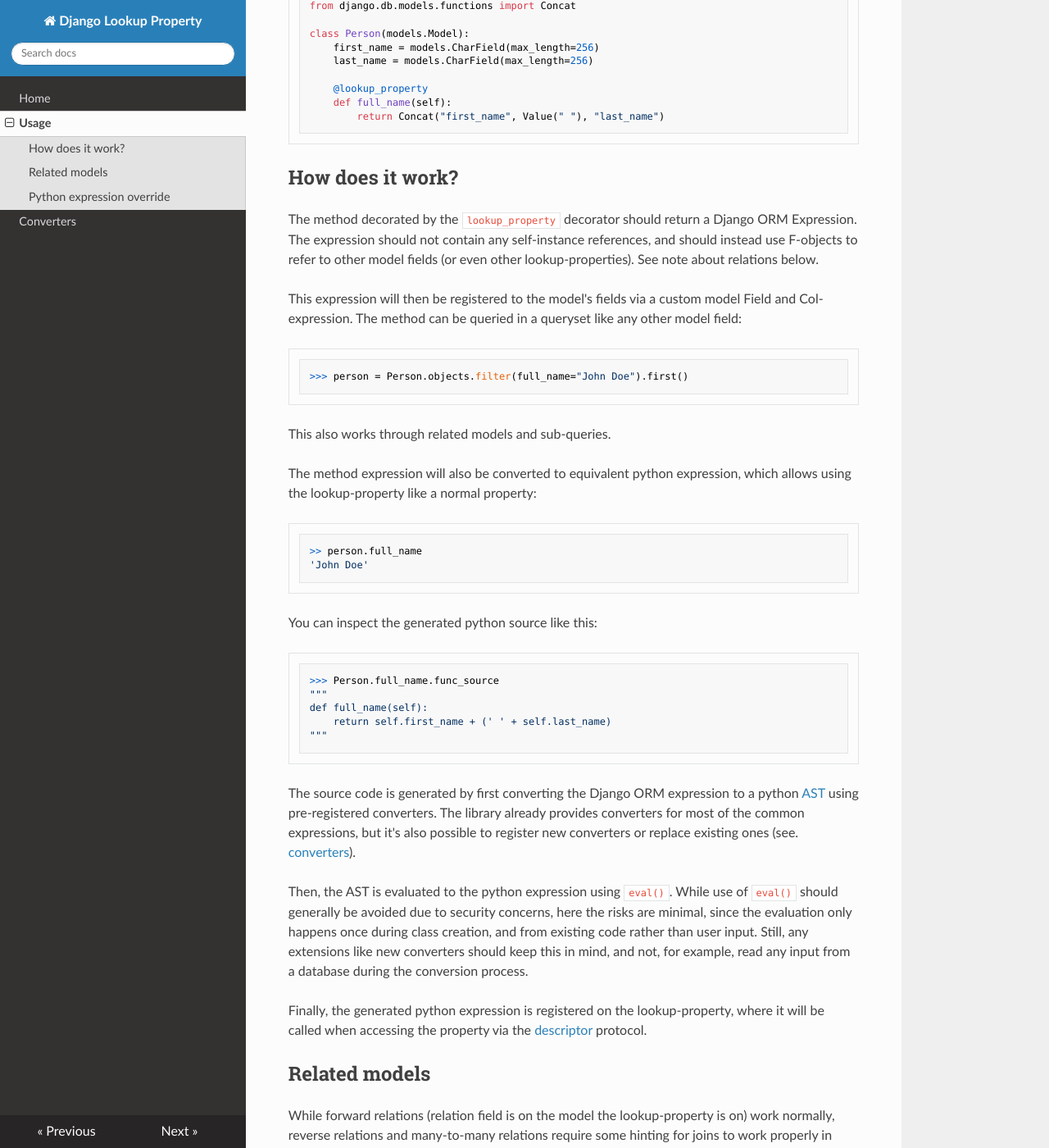
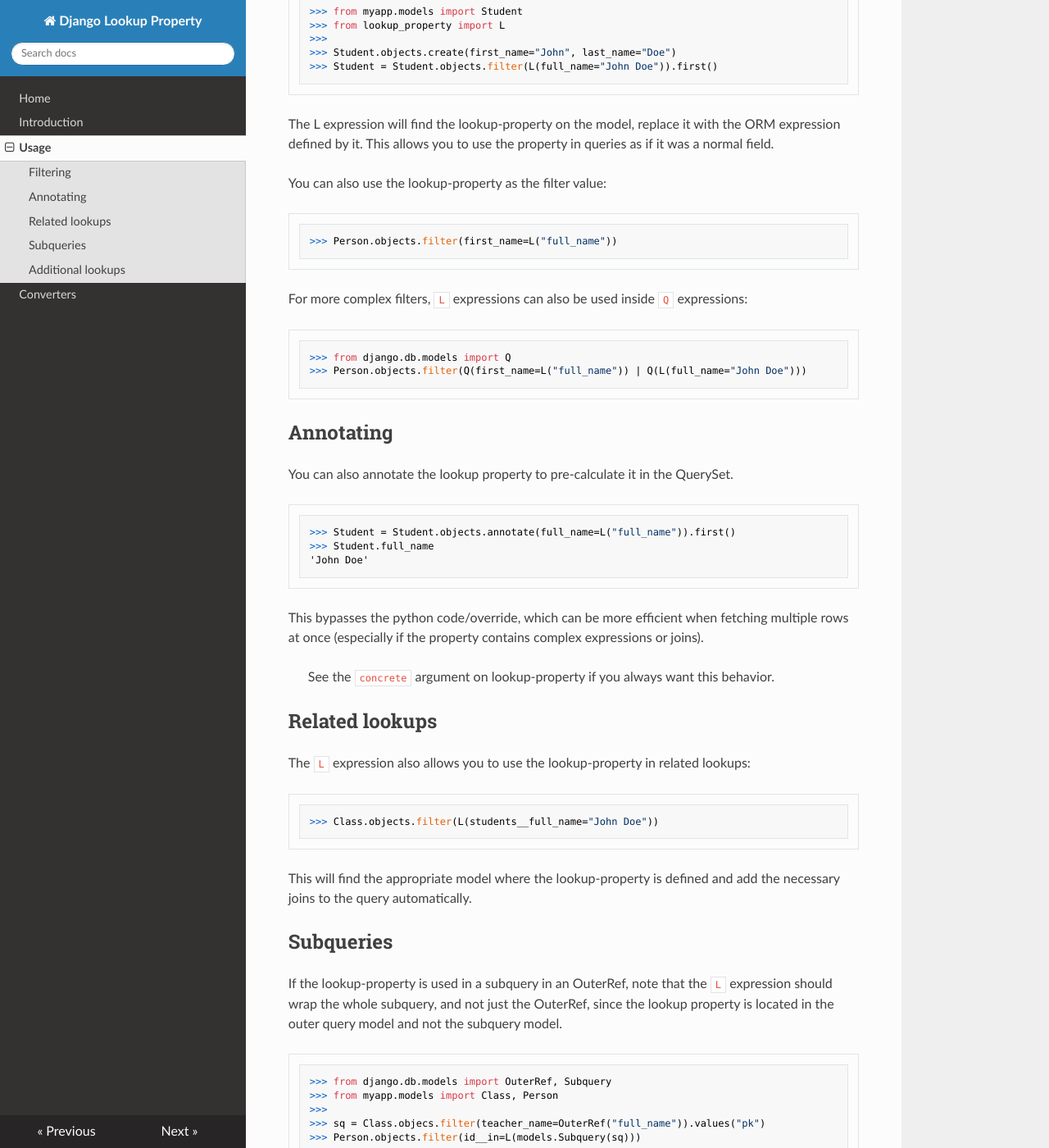
Before and after one commit to MrThearMan/django-lookup-property, an MkDocs documentation site: the page built from docs/usage.md, in a window 1280 px wide and 1400 px high, scrolled down 285 px. Shown: the whole window at 82% size. Built offline with MkDocs 1.6.1, drawn with Linux system fonts in a browser that asks for light colours; nearby versions of some CDN libraries; a script that is not in the unit is left out; some of the changed text lies outside the part shown.

Commit message:
Add doc and remove join=True and make lookup-property static

````diff
--- a/docs/usage.md
+++ b/docs/usage.md
@@ -1,152 +1,78 @@
-# How to Use
+# Usage
 
-A simple example:
+## Filtering
 
-```python
-from lookup_property import lookup_property
-from django.db import models
-from django.db.models import Value
-from django.db.models.functions import Concat
+You can use the lookup-property in queries by referring to it inside a special `L` expression:
 
-class Person(models.Model):
-    first_name = models.CharField(max_length=256)
-    last_name = models.CharField(max_length=256)
-
-    @lookup_property
-    def full_name(self):
-        return Concat("first_name", Value(" "), "last_name")
+```pycon
+>>> from myapp.models import Student
+>>> from lookup_property import L
+>>>
+>>> Student.objects.create(first_name="John", last_name="Doe")
+>>> Student = Student.objects.filter(L(full_name="John Doe")).first()
 ```
 
-## How does it work?
+The L expression will find the lookup-property on the model, replace it with the
+ORM expression defined by it. This allows you to use the property in queries as
+if it was a normal field.
 
-The method decorated by the `lookup_property` decorator should return
-a Django ORM Expression. The expression should not contain any
-self-instance references, and should instead use F-objects to refer
-to other model fields (or even other lookup-properties).
-See note about relations below.
+You can also use the lookup-property as the filter value:
 
-This expression will then be registered to the model's fields via
-a custom model Field and Col-expression. The method can be queried
-in a queryset like any other model field:
-
-```python
->>> person = Person.objects.filter(full_name="John Doe").first()
+```pycon
+>>> Person.objects.filter(first_name=L("full_name"))
 ```
 
-This also works through related models and sub-queries.
+For more complex filters, `L` expressions can also be used inside `Q` expressions:
 
-The method expression will also be converted to equivalent python
-expression, which allows using the lookup-property like a normal property:
+```pycon
+>>> from django.db.models import Q
+>>> Person.objects.filter(Q(first_name=L("full_name")) | Q(L(full_name="John Doe")))
+```
 
-```python
->> person.full_name
+## Annotating
+
+You can also annotate the lookup property to pre-calculate it in the QuerySet.
+
+```pycon
+>>> Student = Student.objects.annotate(full_name=L("full_name")).first()
+>>> Student.full_name
 'John Doe'
 ```
 
-You can inspect the generated python source like this:
+This bypasses the python code/override, which can be more efficient when fetching
+multiple rows at once (especially if the property contains complex expressions or joins).
 
-```python
->>> Person.full_name.func_source
-"""
-def full_name(self):
-    return self.first_name + (' ' + self.last_name)
-"""
+> See the `concrete` argument on lookup-property if you always want this behavior.
+
+## Related lookups
+
+The `L` expression also allows you to use the lookup-property in related lookups:
+
+```pycon
+>>> Class.objects.filter(L(students__full_name="John Doe"))
 ```
 
-The source code is generated by first converting the Django ORM expression to
-a python [AST] using pre-registered converters. The library already provides
-converters for most of the common expressions, but it's also possible to
-register new converters or replace existing ones (see. [converters](/converters/)).
+This will find the appropriate model where the lookup-property is defined and
+add the necessary joins to the query automatically.
 
-Then, the AST is evaluated to the python expression using `eval()`.
-While use of `eval()` should generally be avoided due to security
-concerns, here the risks are minimal, since the evaluation only happens
-once during class creation, and from existing code rather than user input.
-Still, any extensions like new converters should keep this in mind,
-and not, for example, read any input from a database during the conversion process.
+## Subqueries
 
-Finally, the generated python expression is registered on the lookup-property,
-where it will be called when accessing the property via the [descriptor] protocol.
+If the lookup-property is used in a subquery in an OuterRef, note that the
+`L` expression should wrap the whole subquery, and not just the OuterRef, since the
+lookup property is located in the outer query model and not the subquery model.
 
-## Related models
-
-While forward relations (relation field is on the model the lookup-property is on)
-work normally, reverse relations and many-to-many relations require some hinting
-for joins to work properly in some cases (e.g. `QuerySet.count()`):
-
-```python
-from lookup_property import lookup_property
-from django.db import models
-
-class Person(models.Model):
-    ...
-
-    @lookup_property(joins=True)  # hint that expression contains joins
-    def primary_address(self):
-        return (
-            models.F("addresses__street")
-            + models.Value(", ")
-            + models.F("addresses__postal_code")
-            + models.Value(" ")
-            + models.F("addresses__city")
-            + models.Value(", ")
-            + models.F("addresses__country")
-        )
-
-
-class Address(models.Model):
-    person = models.ForeignKey(Person, on_delete=models.CASCADE, related_name="addresses")
-    street = models.CharField(max_length=256)
-    postal_code = models.CharField(max_length=5)
-    city = models.CharField(max_length=256)
-    country = models.CharField(max_length=256)
+```pycon
+>>> from django.db.models import OuterRef, Subquery
+>>> from myapp.models import Class, Person
+>>>
+>>> sq = Class.objecs.filter(teacher_name=OuterRef("full_name")).values("pk")
+>>> Person.objects.filter(id__in=L(models.Subquery(sq)))
 ```
 
-This can be specified for forward relations as well without any negative effects.
+## Additional lookups
 
-## Python expression override
+Lookup property can be used with additional lookups, such as `__in`, `__lt`, `__gt`, etc.
 
-Hold on, let's look at the python expression generated for the previous example:
-
-```python
->>> Person.primary_address.func_source
-"""
-def primary_address(self):
-    return (
-        self.addresses.street +
-        ', ' +
-        self.addresses.postal_code +
-        ' ' +
-        self.addresses.city +
-        ', ' +
-        self.addresses.country
-    )
-"""
+```pycon
+>>> Student.objects.filter(L(full_name__in=["John Doe", "Jane Doe"]))
 ```
-
-This isn't right, since `self.addresses` is a `RelatedManager` for a one-to-many
-relation. In this case, we can declare an explicit override for the generated function:
-
-```python
-from lookup_property import lookup_property
-from django.db import models
-
-class Person(models.Model):
-    ...
-
-    @lookup_property(joins=True)
-    def primary_address(self):
-        return ...
-
-    @primary_address.override
-    def _(self):
-        addr = self.addresses.first()
-        return f"{addr.street}, {addr.postal_code} {addr.city}, {addr.country}"
-```
-
-In this case, the author would need to make sure that the override has the same
-functionality as the lookup-property expression.
-
-
-[AST]: https://docs.python.org/3/library/ast.html
-[descriptor]: https://docs.python.org/3/howto/descriptor.html
--- a/mkdocs.yml
+++ b/mkdocs.yml
@@ -2,6 +2,7 @@ site_name: Django Lookup Property
 
 nav:
   - Home: index.md
+  - Introduction: intro.md
   - Usage: usage.md
   - Converters: converters.md
 
--- a/pyproject.toml
+++ b/pyproject.toml
@@ -49,12 +49,12 @@ python = ">=3.11,<4"
 Django = ">=4.2"
 
 [tool.poetry.group.test.dependencies]
-pytest = "8.0.0"
+pytest = "8.0.1"
 coverage = "7.4.1"
 pytest-django = "4.8.0"
 freezegun = "^1.2.2"
 pre-commit = "3.6.1"
-tox = "4.12.1"
+tox = "4.13.0"
 tox-gh-actions = "3.2.0"
 factory-boy = "^3.3.0"
 django-shared-property = "^0.8.0"
````
Also changed, not shown: README.md (+11 -8 lines), docs/converters.md (+4 -4 lines), docs/index.md (+11 -8 lines), docs/intro.md (added, +153 -0 lines), 6 other files.
